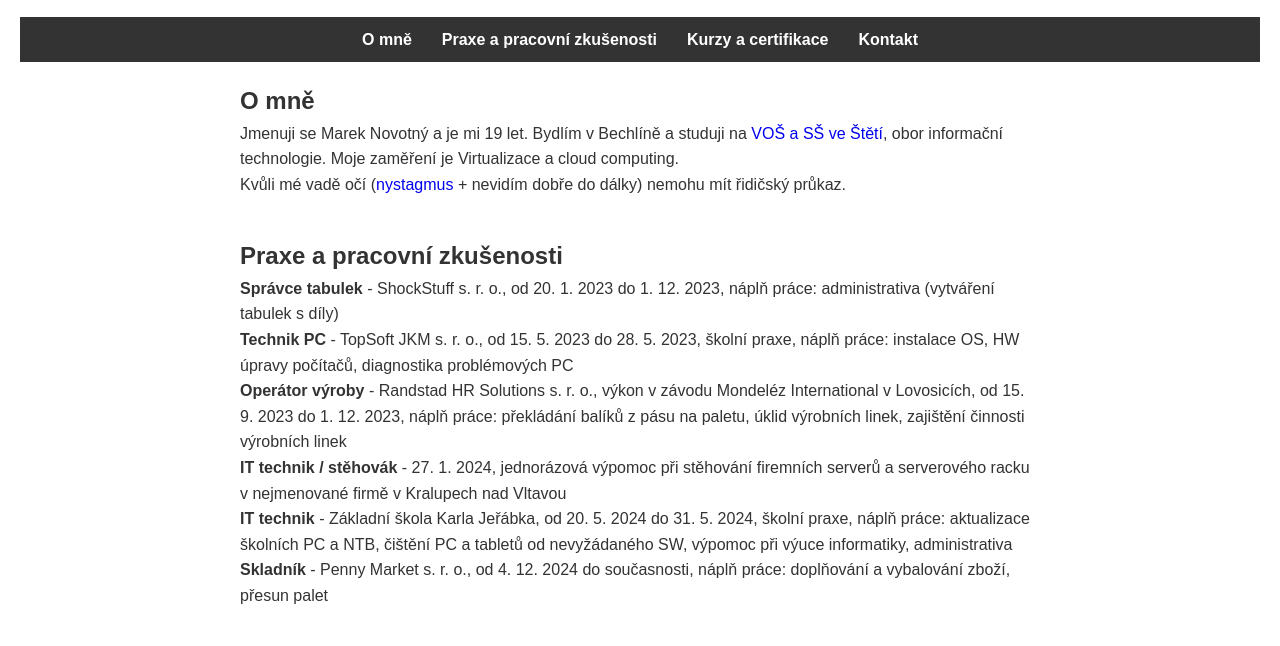
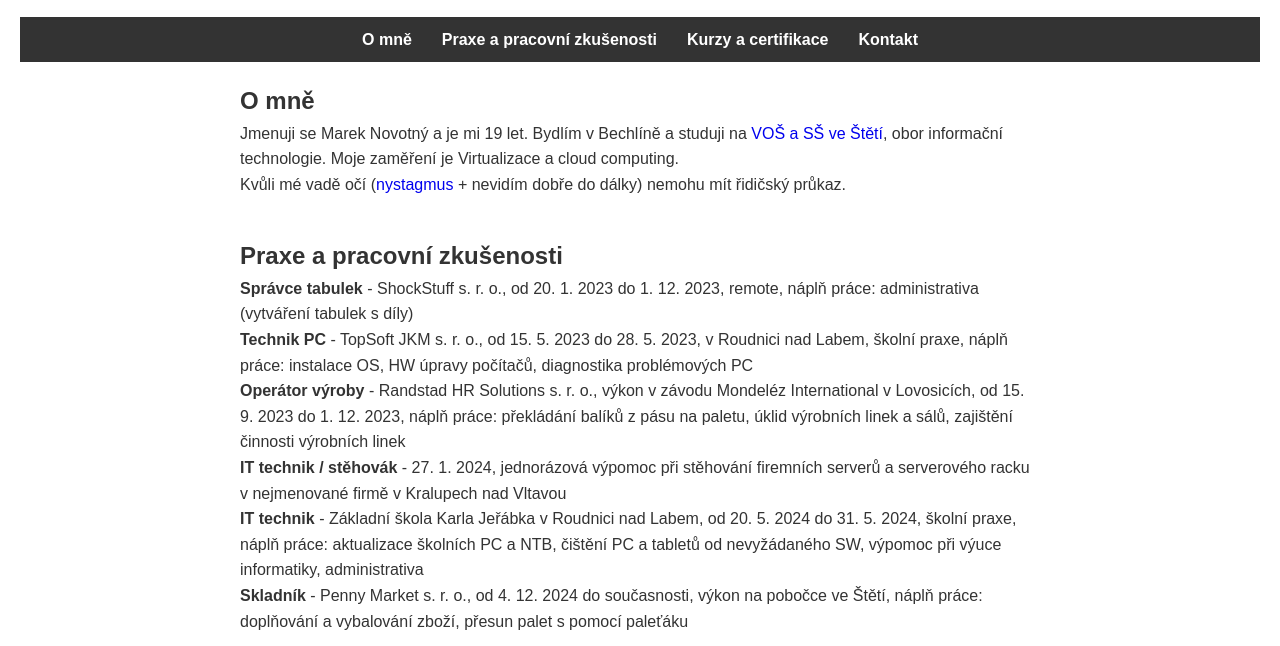
Before and after one commit to maranovf/novotnymarek.cz, a plain HTML site: page index.html in a window 1280 px wide. Shown: the part 128-774 px from the top of the page. Drawn offline with Linux system fonts and the light colour scheme.

Commit message:
Another update

```diff
--- a/index.html
+++ b/index.html
@@ -52,9 +52,7 @@
 
             <h2>O mně</h2>
 
-            <p>Jmenuji se Marek Novotný a je mi 19 let. Bydlím v Bechlíně a studuji na <a href="https://odbornaskola.cz" target="_blank">VOŠ a SŠ ve Štětí</a>, obor informační technologie. Moje
-
-	       zaměření je Virtualizace a cloud computing.</p>
+            <p>Jmenuji se Marek Novotný a je mi 19 let. Bydlím v Bechlíně a studuji na <a href="https://odbornaskola.cz" target="_blank">VOŠ a SŠ ve Štětí</a>, obor informační technologie. Moje zaměření je Virtualizace a cloud computing.</p>
 
             <p>Kvůli mé vadě očí (<a href="https://cs.wikipedia.org/wiki/Nystagmus" target="_blank">nystagmus</a> + nevidím dobře do dálky) nemohu mít řidičský průkaz.</p>
 
@@ -66,17 +64,17 @@
 
 		<ul>
 
-		    <li><b>Správce tabulek</b> - ShockStuff s. r. o., od 20. 1. 2023 do 1. 12. 2023, náplň práce: administrativa (vytváření tabulek s díly)</li>
+		    <li><b>Správce tabulek</b> - ShockStuff s. r. o., od 20. 1. 2023 do 1. 12. 2023, remote, náplň práce: administrativa (vytváření tabulek s díly)</li>
 
-		    <li><b>Technik PC</b> - TopSoft JKM s. r. o., od 15. 5. 2023 do 28. 5. 2023, školní praxe, náplň práce: instalace OS, HW úpravy počítačů, diagnostika problémových PC</li>
+		    <li><b>Technik PC</b> - TopSoft JKM s. r. o., od 15. 5. 2023 do 28. 5. 2023, v Roudnici nad Labem, školní praxe, náplň práce: instalace OS, HW úpravy počítačů, diagnostika problémových PC</li>
 
-            <li><b>Operátor výroby</b> - Randstad HR Solutions s. r. o., výkon v závodu Mondeléz International v Lovosicích, od 15. 9. 2023 do 1. 12. 2023, náplň práce: překládání balíků z pásu na paletu, úklid výrobních linek, zajištění činnosti výrobních linek</li>
+            <li><b>Operátor výroby</b> - Randstad HR Solutions s. r. o., výkon v závodu Mondeléz International v Lovosicích, od 15. 9. 2023 do 1. 12. 2023, náplň práce: překládání balíků z pásu na paletu, úklid výrobních linek a sálů, zajištění činnosti výrobních linek</li>
 
             <li><b>IT technik / stěhovák</b> - 27. 1. 2024, jednorázová výpomoc při stěhování firemních serverů a serverového racku v nejmenované firmě v Kralupech nad Vltavou</li>
 
-		    <li><b>IT technik</b> - Základní škola Karla Jeřábka, od 20. 5. 2024 do 31. 5. 2024, školní praxe, náplň práce: aktualizace školních PC a NTB, čištění PC a tabletů od nevyžádaného SW, výpomoc při výuce informatiky, administrativa</li>
+		    <li><b>IT technik</b> - Základní škola Karla Jeřábka v Roudnici nad Labem, od 20. 5. 2024 do 31. 5. 2024, školní praxe, náplň práce: aktualizace školních PC a NTB, čištění PC a tabletů od nevyžádaného SW, výpomoc při výuce informatiky, administrativa</li>
 
-            <li><b>Skladník</b> - Penny Market s. r. o., od 4. 12. 2024 do současnosti, náplň práce: doplňování a vybalování zboží, přesun palet</li>
+            <li><b>Skladník</b> - Penny Market s. r. o., od 4. 12. 2024 do současnosti, výkon na pobočce ve Štětí, náplň práce: doplňování a vybalování zboží, přesun palet s pomocí paleťáku</li>
 
 		</ul>
 
```
